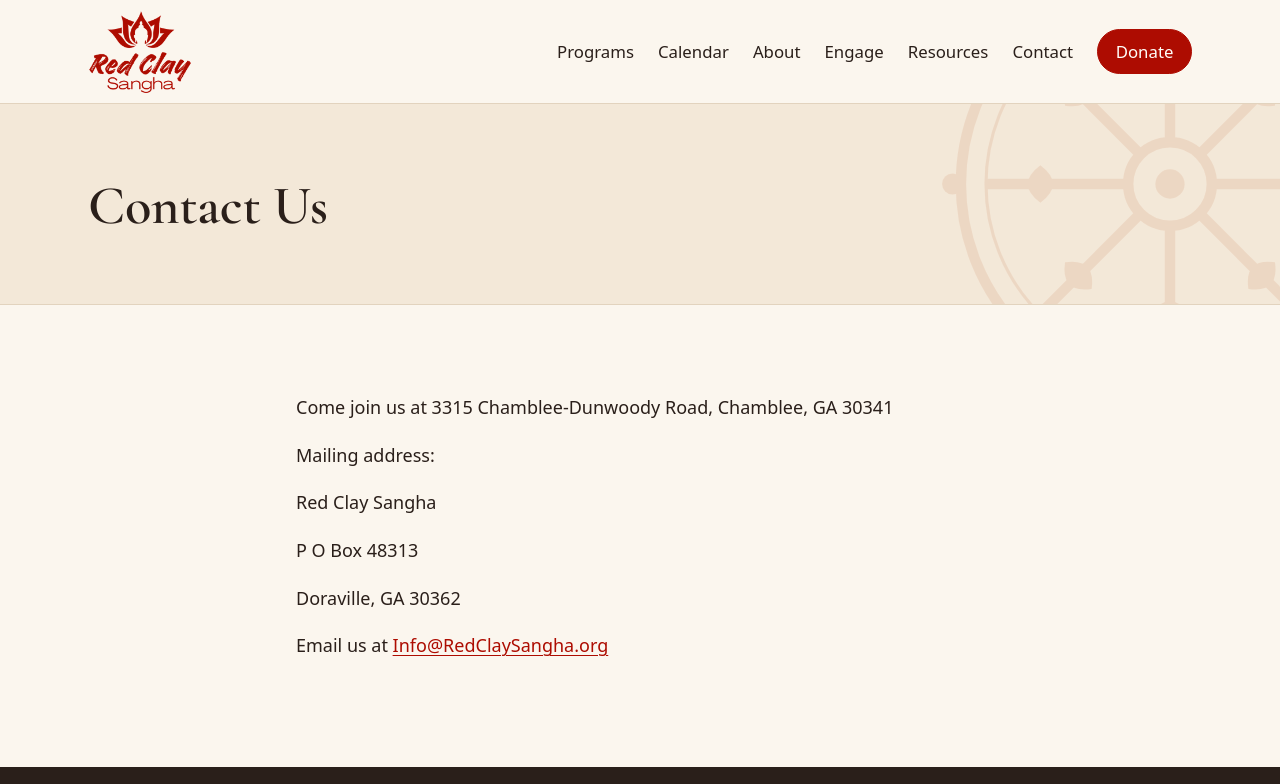
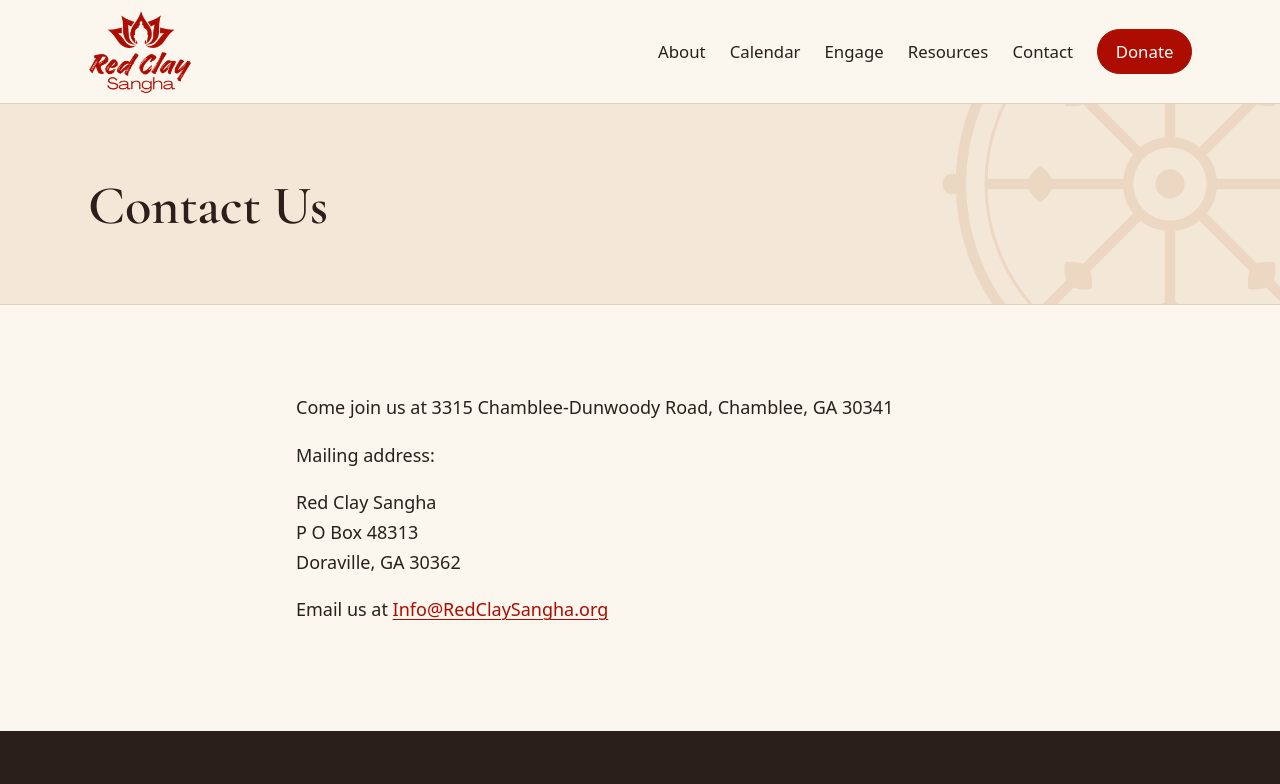
Before and after one commit to redclaysangha/redclaysangha.github.io, an Astro site: page /contact in a window 1280 px wide. Shown: the top 784 px of the page. Built offline with nearby package versions, Linux system fonts and the light colour scheme; Astro itself is replaced by a stand-in of ours.

Commit message:
Reorder main menu; set the mailing address as one block
Co-Authored-By: Claude Fable 5.2 <noreply@anthropic.com>

```diff
--- a/src/content/pages/contact.md
+++ b/src/content/pages/contact.md
@@ -6,10 +6,8 @@ Come join us at 3315 Chamblee-Dunwoody Road, Chamblee, GA 30341
 
 Mailing address:
 
-Red Clay Sangha
-
-P O Box 48313
-
+Red Clay Sangha<br>
+P O Box 48313<br>
 Doraville, GA 30362
 
 Email us at [Info@RedClaySangha.org](mailto:info@redclaysangha.org)
--- a/src/layouts/Base.astro
+++ b/src/layouts/Base.astro
@@ -7,14 +7,15 @@ const { title, description = site.description } = Astro.props;
 const pageTitle = title ? `${title} · ${site.name}` : `${site.name} · Buddhist meditation and community in Atlanta`;
 const M = site.membersSite;
 const path = Astro.url.pathname;
+// "also" lists other addresses that belong under a menu item, so it stays highlighted there.
 const nav = [
-  { label: 'Programs', href: '/programs/' },
-  { label: 'Calendar', href: '/calendar/' },
-  { label: 'About', href: '/about/' },
-  { label: 'Engage', href: '/engage/' },
-  { label: 'Resources', href: '/resources/' },
-  { label: 'Contact', href: '/contact/' },
+  { label: 'About', href: '/about/', also: ['/programs/'] },
+  { label: 'Calendar', href: '/calendar/', also: ['/events/'] },
+  { label: 'Engage', href: '/engage/', also: [] },
+  { label: 'Resources', href: '/resources/', also: [] },
+  { label: 'Contact', href: '/contact/', also: [] },
 ];
+const isCurrent = (n: (typeof nav)[number]) => [n.href, ...n.also].some((p) => path.startsWith(p));
 ---
 <!doctype html>
 <html lang="en">
@@ -39,7 +40,7 @@ const nav = [
         </a>
         <button class="menu-toggle" type="button" aria-expanded="false" aria-controls="nav">Menu</button>
         <nav class="nav" id="nav" aria-label="Main">
-          {nav.map((n) => <a href={n.href} aria-current={path.startsWith(n.href) ? 'page' : undefined}>{n.label}</a>)}
+          {nav.map((n) => <a href={n.href} aria-current={isCurrent(n) ? 'page' : undefined}>{n.label}</a>)}
           <a class="btn btn--solid btn--small" href="/donate/">Donate</a>
         </nav>
       </div>
```
